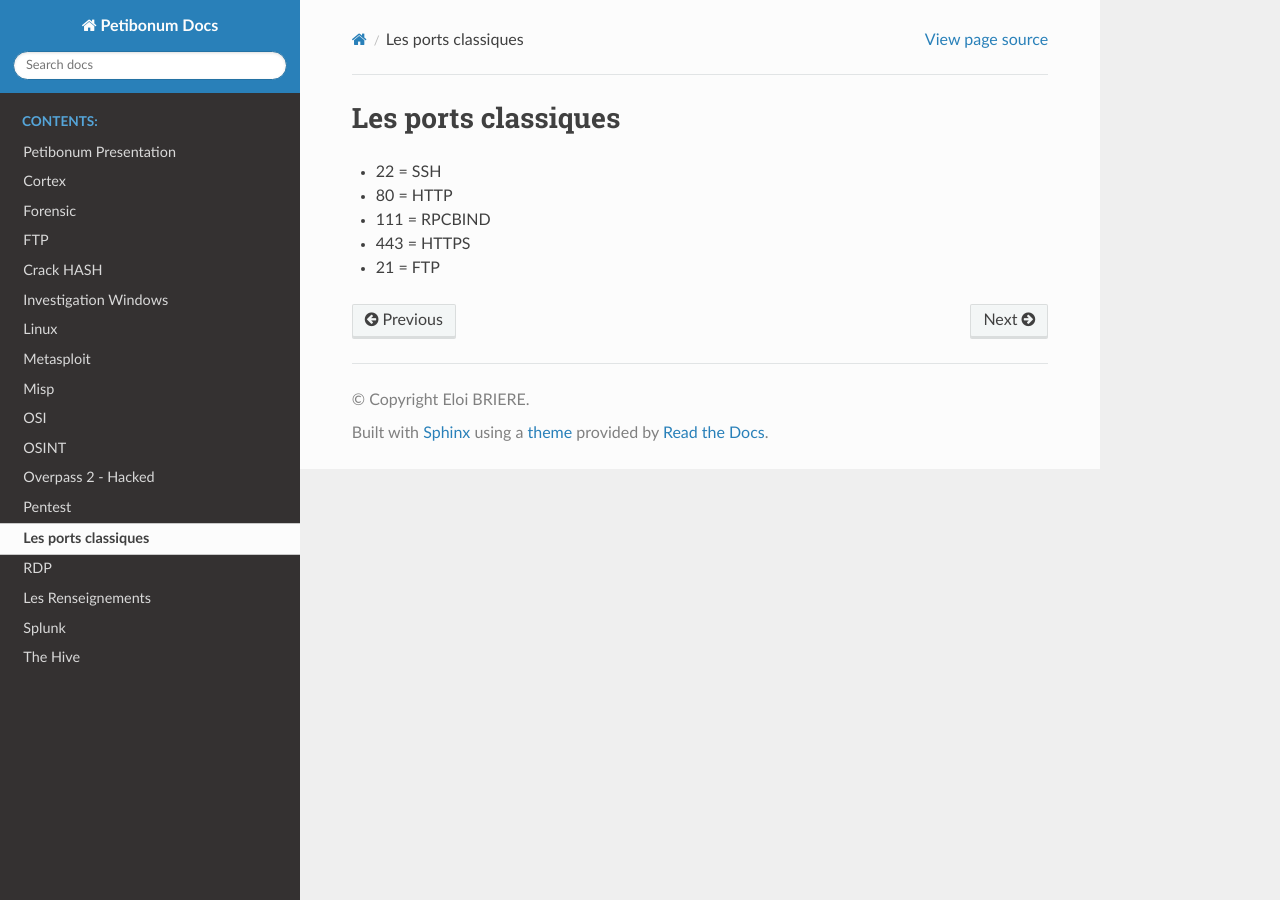
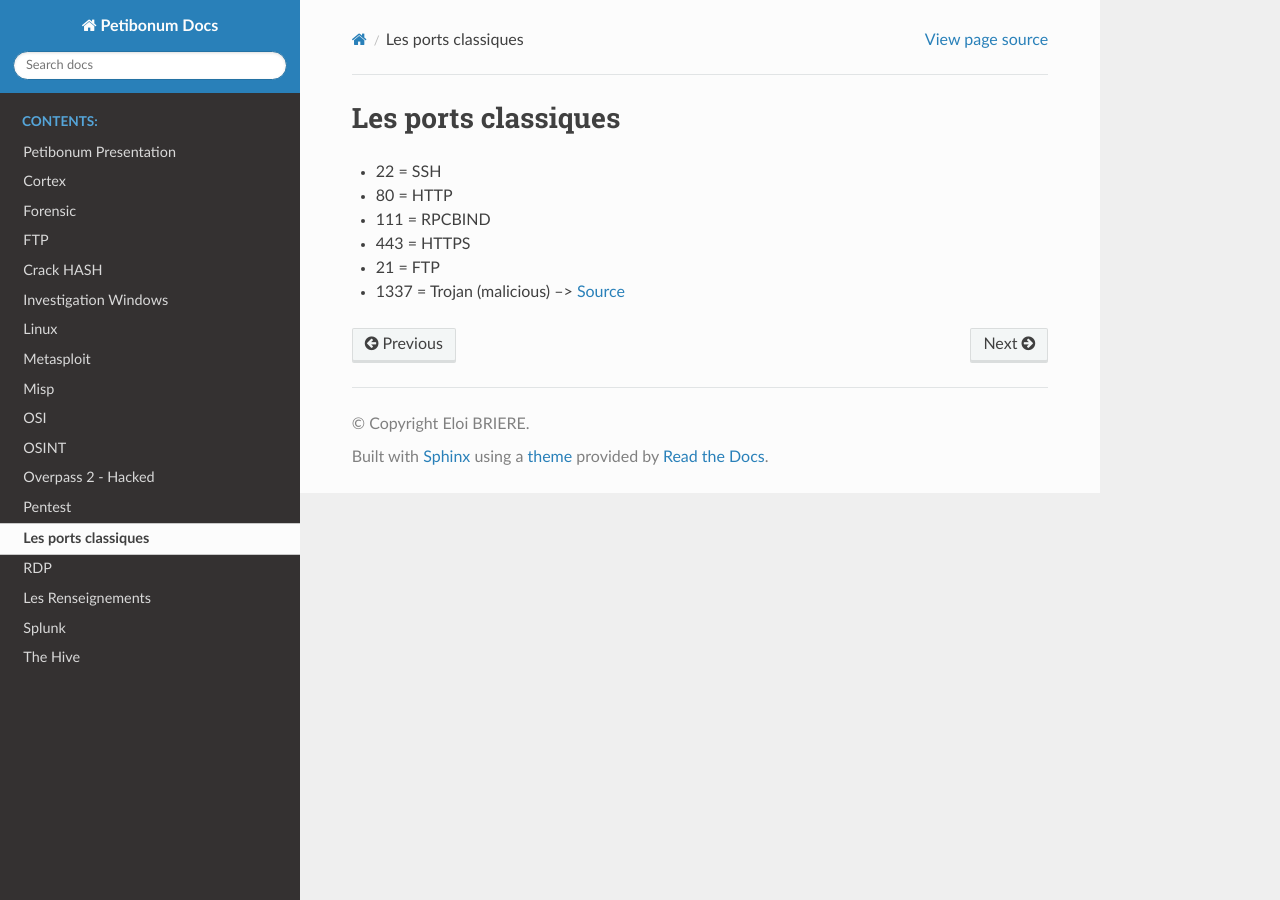
Before and after one commit to Iole-Bri/misp_docs_2, a Sphinx documentation site: the page built from docs/source/src/ports.md, in a window 1280 px wide. Built offline with Sphinx 7.4.7 and the Read the Docs theme 2.0.0, drawn with Linux system fonts in a browser that asks for light colours.

Commit message:
ports.md

```diff
--- a/docs/source/src/ports.md
+++ b/docs/source/src/ports.md
@@ -4,3 +4,4 @@
  * 111  =   RPCBIND
  * 443  =   HTTPS
  * 21   =   FTP
+ * 1337 =   Trojan (malicious) --> [Source](https://www.speedguide.net/port.php?port=1337)
```
